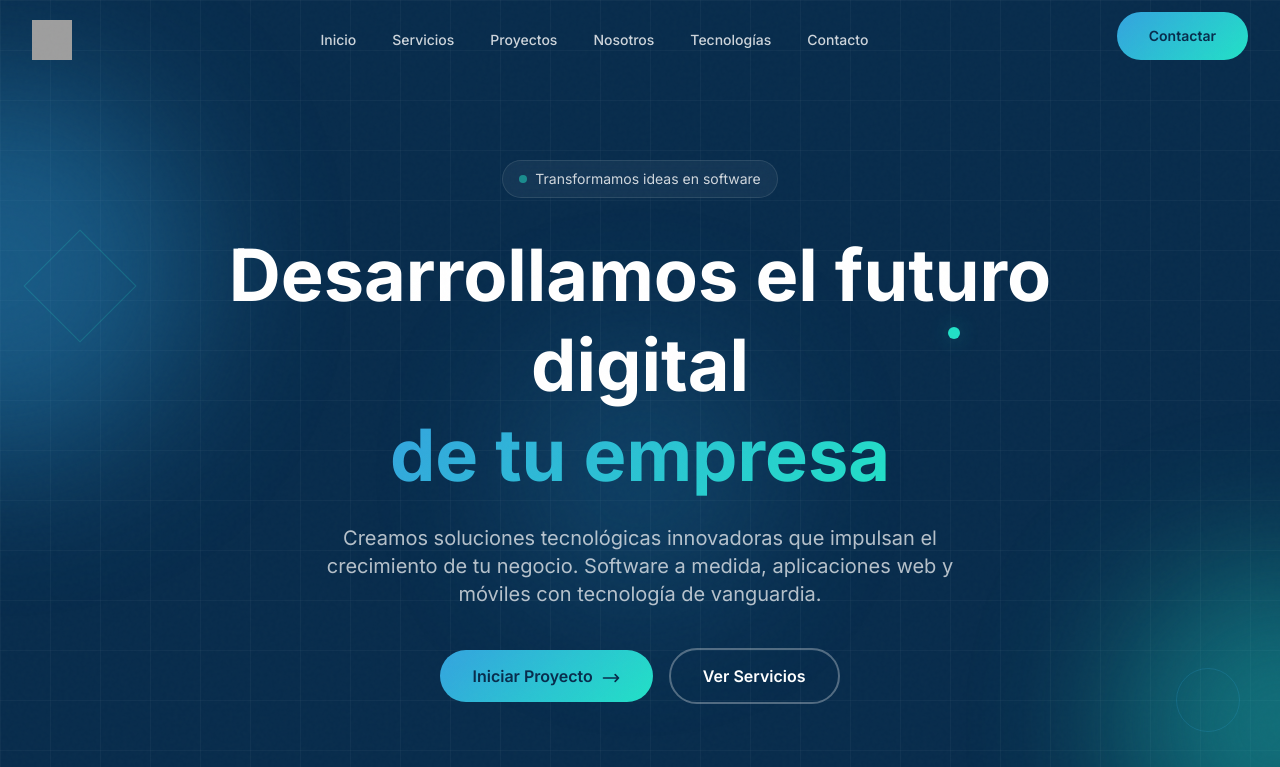
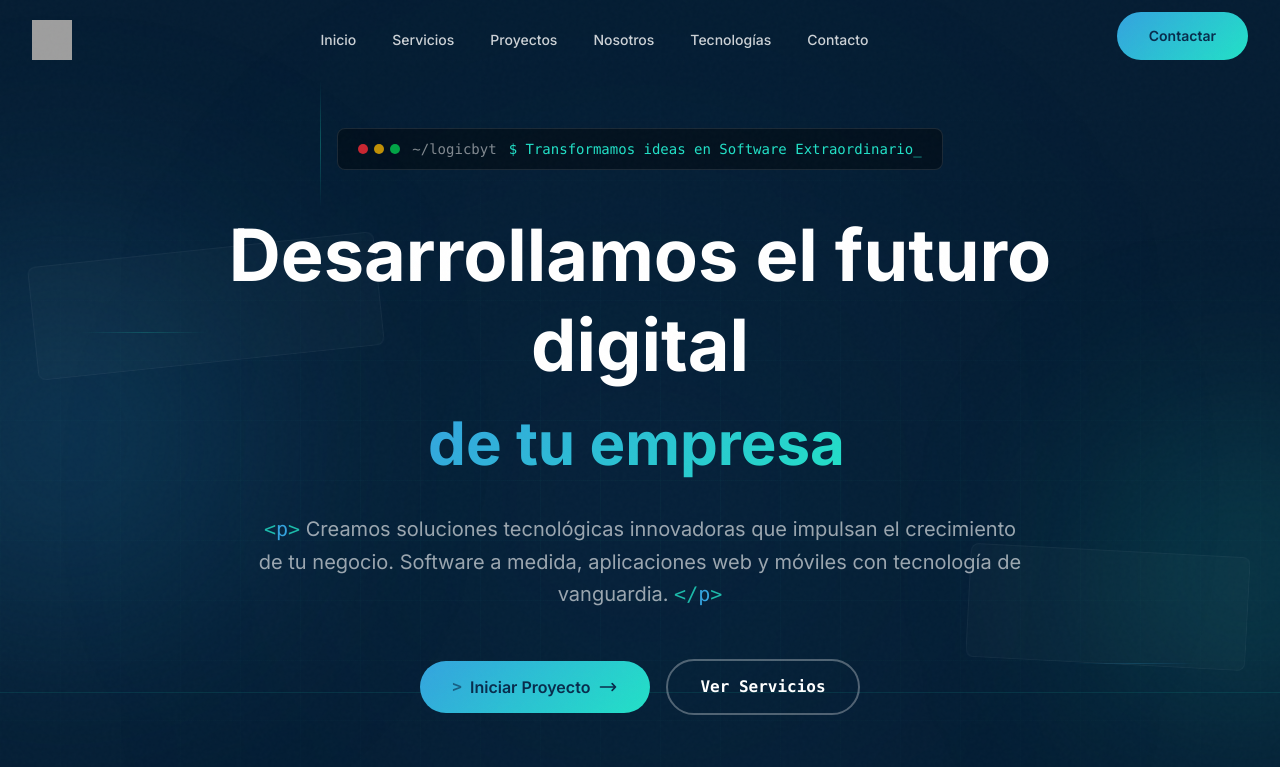
Before and after one commit to logicbyt/new_logicbyt_landing, a React (Vite) app: page / in a window 1280 px wide. Shown: the top 767 px of the page. Built offline with nearby package versions, Linux system fonts and the light colour scheme; grey boxes are pictures that could not be loaded.

Commit message:
feat: enhance Footer and Hero components with new logo and typewriter effect, update site tagline

```diff
--- a/src/components/Hero.tsx
+++ b/src/components/Hero.tsx
@@ -1,84 +1,274 @@
+import { useState, useEffect } from "react";
 import { siteConfig } from "../site.config";
 
+// Typewriter Hook
+function useTypewriter(text: string, speed: number = 50, delay: number = 0) {
+  const [displayText, setDisplayText] = useState("");
+  const [isComplete, setIsComplete] = useState(false);
+  const [showCursor, setShowCursor] = useState(true);
+
+  useEffect(() => {
+    setDisplayText("");
+    setIsComplete(false);
+
+    const startTimeout = setTimeout(() => {
+      let currentIndex = 0;
+      const interval = setInterval(() => {
+        if (currentIndex < text.length) {
+          setDisplayText(text.slice(0, currentIndex + 1));
+          currentIndex++;
+        } else {
+          setIsComplete(true);
+          clearInterval(interval);
+        }
+      }, speed);
+
+      return () => clearInterval(interval);
+    }, delay);
+
+    return () => clearTimeout(startTimeout);
+  }, [text, speed, delay]);
+
+  // Cursor blink
+  useEffect(() => {
+    const cursorInterval = setInterval(() => {
+      setShowCursor((prev) => !prev);
+    }, 530);
+    return () => clearInterval(cursorInterval);
+  }, []);
+
+  return { displayText, isComplete, showCursor };
+}
+
+// Code Line Component
+function CodeLine({ children, delay = 0 }: { children: React.ReactNode; delay?: number }) {
+  return (
+    <div
+      className="flex items-start gap-3 opacity-0 animate-fade-in-left"
+      style={{ animationDelay: `${delay}ms`, animationFillMode: "forwards" }}
+    >
+      <span className="text-white/20 select-none font-mono text-sm w-6 text-right shrink-0">
+        {Math.floor(Math.random() * 90 + 10)}
+      </span>
+      <span className="font-mono text-sm">{children}</span>
+    </div>
+  );
+}
+
 export function Hero() {
+  const { displayText: headlineText, isComplete: headlineComplete, showCursor } = useTypewriter(
+    siteConfig.hero.headline,
+    40,
+    800
+  );
+
+  const { displayText: subheadlineText } = useTypewriter(
+    siteConfig.hero.subheadline,
+    50,
+    headlineComplete ? 0 : 2500
+  );
+
+  const [showContent, setShowContent] = useState(false);
+
+  useEffect(() => {
+    const timer = setTimeout(() => setShowContent(true), 3500);
+    return () => clearTimeout(timer);
+  }, []);
+
   return (
     <section
       id="hero"
-      className="relative min-h-screen flex items-center justify-center overflow-hidden pt-20"
+      className="relative min-h-screen flex items-center justify-center overflow-hidden bg-primary-dark"
     >
-      {/* Background Elements */}
-      <div className="absolute inset-0 grid-pattern"></div>
+      {/* Dark Grid Pattern */}
+      <div className="absolute inset-0 bg-[linear-gradient(rgba(34,225,199,0.03)_1px,transparent_1px),linear-gradient(90deg,rgba(34,225,199,0.03)_1px,transparent_1px)] bg-[size:60px_60px]"></div>
 
-      {/* Animated Orbs */}
-      <div className="glow-orb w-96 h-96 bg-secondary top-20 -left-48 animate-float"></div>
-      <div className="glow-orb w-80 h-80 bg-accent bottom-20 -right-40 animate-float" style={{ animationDelay: "-3s" }}></div>
-      <div className="glow-orb w-64 h-64 bg-secondary/50 top-1/2 left-1/2 -translate-x-1/2 -translate-y-1/2 animate-float" style={{ animationDelay: "-1.5s" }}></div>
+      {/* Gradient Overlays */}
+      <div className="absolute inset-0 bg-gradient-to-b from-primary-dark via-transparent to-primary-dark"></div>
+      <div className="absolute inset-0 bg-gradient-to-r from-primary-dark via-transparent to-primary-dark opacity-60"></div>
 
-      {/* Geometric Decorations */}
-      <div className="absolute top-1/4 left-10 w-20 h-20 border border-accent/20 rotate-45 animate-bounce-subtle hidden lg:block"></div>
-      <div className="absolute bottom-1/4 right-10 w-16 h-16 border border-secondary/20 rounded-full animate-bounce-subtle hidden lg:block" style={{ animationDelay: "-1s" }}></div>
-      <div className="absolute top-1/3 right-1/4 w-3 h-3 bg-accent rounded-full animate-pulse-glow hidden lg:block"></div>
+      {/* Animated Gradient Orbs - More subtle */}
+      <div className="absolute top-1/4 -left-32 w-96 h-96 bg-secondary/20 rounded-full filter blur-[120px] animate-float"></div>
+      <div className="absolute bottom-1/4 -right-32 w-80 h-80 bg-accent/15 rounded-full filter blur-[100px] animate-float" style={{ animationDelay: "-3s" }}></div>
+      <div className="absolute top-1/2 left-1/2 -translate-x-1/2 -translate-y-1/2 w-[600px] h-[600px] bg-secondary/5 rounded-full filter blur-[150px]"></div>
 
-      {/* Content */}
-      <div className="relative z-10 max-w-7xl mx-auto px-4 sm:px-6 lg:px-8 py-20">
-        <div className="text-center max-w-4xl mx-auto">
-          {/* Badge */}
-          <div className="animate-fade-in-down inline-flex items-center gap-2 px-4 py-2 rounded-full glass-effect mb-8">
-            <span className="w-2 h-2 bg-accent rounded-full animate-pulse"></span>
-            <span className="text-sm text-white/80">{siteConfig.brand.tagline}</span>
+      {/* Floating Code Snippets - Left */}
+      <div className="absolute left-8 top-1/4 hidden xl:block opacity-40 hover:opacity-70 transition-opacity duration-500">
+        <div className="glass-effect rounded-lg p-4 transform -rotate-6 hover:rotate-0 transition-transform duration-500">
+          <CodeLine delay={1000}>
+            <span className="text-purple-400">const</span>{" "}
+            <span className="text-blue-300">buildFuture</span>{" "}
+            <span className="text-white/60">=</span>{" "}
+            <span className="text-yellow-300">async</span>{" "}
+            <span className="text-white/60">{"() => {"}</span>
+          </CodeLine>
+          <CodeLine delay={1200}>
+            <span className="text-white/40 ml-4">{"  "}</span>
+            <span className="text-purple-400">await</span>{" "}
+            <span className="text-blue-300">innovation</span>
+            <span className="text-white/60">();</span>
+          </CodeLine>
+          <CodeLine delay={1400}>
+            <span className="text-white/40 ml-4">{"  "}</span>
+            <span className="text-purple-400">return</span>{" "}
+            <span className="text-green-400">'success'</span>
+            <span className="text-white/60">;</span>
+          </CodeLine>
+          <CodeLine delay={1600}>
+            <span className="text-white/60">{"};"}</span>
+          </CodeLine>
+        </div>
+      </div>
+
+      {/* Floating Code Snippets - Right */}
+      <div className="absolute right-8 bottom-1/3 hidden xl:block opacity-40 hover:opacity-70 transition-opacity duration-500">
+        <div className="glass-effect rounded-lg p-4 transform rotate-3 hover:rotate-0 transition-transform duration-500">
+          <CodeLine delay={1800}>
+            <span className="text-pink-400">interface</span>{" "}
+            <span className="text-yellow-300">Solution</span>{" "}
+            <span className="text-white/60">{"{"}</span>
+          </CodeLine>
+          <CodeLine delay={2000}>
+            <span className="text-white/40 ml-4">{"  "}</span>
+            <span className="text-blue-300">quality</span>
+            <span className="text-white/60">:</span>{" "}
+            <span className="text-green-400">'exceptional'</span>
+            <span className="text-white/60">;</span>
+          </CodeLine>
+          <CodeLine delay={2200}>
+            <span className="text-white/40 ml-4">{"  "}</span>
+            <span className="text-blue-300">innovation</span>
+            <span className="text-white/60">:</span>{" "}
+            <span className="text-orange-400">true</span>
+            <span className="text-white/60">;</span>
+          </CodeLine>
+          <CodeLine delay={2400}>
+            <span className="text-white/60">{"}"}</span>
+          </CodeLine>
+        </div>
+      </div>
+
+      {/* Decorative Lines */}
+      <div className="absolute top-20 left-1/4 w-px h-32 bg-gradient-to-b from-transparent via-accent/30 to-transparent hidden lg:block"></div>
+      <div className="absolute bottom-20 right-1/4 w-px h-32 bg-gradient-to-b from-transparent via-secondary/30 to-transparent hidden lg:block"></div>
+      <div className="absolute top-1/3 left-20 w-32 h-px bg-gradient-to-r from-transparent via-accent/20 to-transparent hidden lg:block"></div>
+      <div className="absolute bottom-1/3 right-20 w-32 h-px bg-gradient-to-r from-transparent via-secondary/20 to-transparent hidden lg:block"></div>
+
+      {/* Main Content */}
+      <div className="relative z-10 max-w-7xl mx-auto px-4 sm:px-6 lg:px-8 py-20 pt-32">
+        <div className="text-center max-w-5xl mx-auto">
+
+          {/* Terminal-style Badge */}
+          <div className="animate-fade-in-down inline-flex items-center gap-3 px-5 py-2.5 rounded-lg bg-black/40 border border-white/10 mb-10">
+            <div className="flex items-center gap-1.5">
+              <span className="w-2.5 h-2.5 rounded-full bg-red-500/80"></span>
+              <span className="w-2.5 h-2.5 rounded-full bg-yellow-500/80"></span>
+              <span className="w-2.5 h-2.5 rounded-full bg-green-500/80"></span>
+            </div>
+            <span className="text-sm font-mono text-white/50">~/logicbyt</span>
+            <span className="text-sm font-mono text-accent">$ {siteConfig.brand.tagline}_</span>
           </div>
 
-          {/* Main Headline */}
-          <h1 className="animate-fade-in-up text-4xl sm:text-5xl md:text-6xl lg:text-7xl font-bold leading-tight mb-6">
-            <span className="text-white">{siteConfig.hero.headline}</span>
-            <br />
-            <span className="gradient-text">{siteConfig.hero.subheadline}</span>
+          {/* Main Headline with Typewriter */}
+          <h1 className="text-4xl sm:text-5xl md:text-6xl lg:text-7xl font-bold leading-tight mb-4">
+            <span className="text-white">
+              {headlineText}
+              {!headlineComplete && (
+                <span className={`inline-block w-[3px] h-[1em] bg-accent ml-1 align-middle ${showCursor ? 'opacity-100' : 'opacity-0'}`}></span>
+              )}
+            </span>
           </h1>
 
-          {/* Description */}
-          <p className="animate-fade-in-up text-lg sm:text-xl text-white/70 max-w-2xl mx-auto mb-10" style={{ animationDelay: "0.2s" }}>
-            {siteConfig.hero.description}
-          </p>
+          <h2 className="text-3xl sm:text-4xl md:text-5xl lg:text-6xl font-bold leading-tight mb-8">
+            <span className="gradient-text">
+              {subheadlineText}
+              {headlineComplete && (
+                <span className={`inline-block w-[3px] h-[0.9em] bg-accent ml-1 align-middle ${showCursor ? 'opacity-100' : 'opacity-0'}`}></span>
+              )}
+            </span>
+          </h2>
+
+          {/* Description with code styling */}
+          <div
+            className={`max-w-3xl mx-auto mb-12 transition-all duration-700 ${showContent ? 'opacity-100 translate-y-0' : 'opacity-0 translate-y-4'}`}
+          >
+            <p className="text-lg sm:text-xl text-white/60 leading-relaxed">
+              <span className="text-accent/80 font-mono">{"<"}</span>
+              <span className="text-secondary font-mono">p</span>
+              <span className="text-accent/80 font-mono">{">"}</span>
+              {" "}{siteConfig.hero.description}{" "}
+              <span className="text-accent/80 font-mono">{"</"}</span>
+              <span className="text-secondary font-mono">p</span>
+              <span className="text-accent/80 font-mono">{">"}</span>
+            </p>
+          </div>
 
           {/* CTA Buttons */}
-          <div className="animate-fade-in-up flex flex-col sm:flex-row items-center justify-center gap-4 mb-16" style={{ animationDelay: "0.4s" }}>
-            <a href={siteConfig.hero.primaryCTA.href} className="btn-primary text-base">
+          <div
+            className={`flex flex-col sm:flex-row items-center justify-center gap-4 mb-16 transition-all duration-700 delay-200 ${showContent ? 'opacity-100 translate-y-0' : 'opacity-0 translate-y-4'}`}
+          >
+            <a href={siteConfig.hero.primaryCTA.href} className="group btn-primary text-base flex items-center gap-2">
+              <span className="font-mono text-primary/60">{">"}</span>
               {siteConfig.hero.primaryCTA.text}
-              <svg className="inline-block w-5 h-5 ml-2 transition-transform group-hover:translate-x-1" fill="none" viewBox="0 0 24 24" stroke="currentColor">
+              <svg className="w-5 h-5 transition-transform duration-300 group-hover:translate-x-1" fill="none" viewBox="0 0 24 24" stroke="currentColor">
                 <path strokeLinecap="round" strokeLinejoin="round" strokeWidth={2} d="M17 8l4 4m0 0l-4 4m4-4H3" />
               </svg>
             </a>
-            <a href={siteConfig.hero.secondaryCTA.href} className="btn-secondary text-base">
+            <a href={siteConfig.hero.secondaryCTA.href} className="btn-secondary text-base font-mono">
               {siteConfig.hero.secondaryCTA.text}
             </a>
           </div>
 
-          {/* Stats */}
-          <div className="animate-fade-in-up grid grid-cols-2 md:grid-cols-4 gap-6 md:gap-8" style={{ animationDelay: "0.6s" }}>
+          {/* Stats with code-style design */}
+          <div
+            className={`grid grid-cols-2 md:grid-cols-4 gap-4 md:gap-6 transition-all duration-700 delay-300 ${showContent ? 'opacity-100 translate-y-0' : 'opacity-0 translate-y-4'}`}
+          >
             {siteConfig.hero.stats.map((stat, index) => (
               <div
                 key={index}
-                className="glass-card rounded-2xl p-6 text-center group cursor-default"
+                className="group relative bg-black/30 border border-white/5 rounded-xl p-6 text-center hover:border-accent/30 hover:bg-black/40 transition-all duration-300"
               >
-                <div className="text-3xl sm:text-4xl font-bold gradient-text mb-1 transition-transform duration-300 group-hover:scale-110">
+                {/* Corner decorations */}
+                <div className="absolute top-0 left-0 w-3 h-3 border-t border-l border-accent/30 rounded-tl-lg"></div>
+                <div className="absolute top-0 right-0 w-3 h-3 border-t border-r border-accent/30 rounded-tr-lg"></div>
+                <div className="absolute bottom-0 left-0 w-3 h-3 border-b border-l border-accent/30 rounded-bl-lg"></div>
+                <div className="absolute bottom-0 right-0 w-3 h-3 border-b border-r border-accent/30 rounded-br-lg"></div>
+
+                <div className="text-3xl sm:text-4xl font-bold font-mono gradient-text mb-2 transition-transform duration-300 group-hover:scale-110">
                   {stat.value}
                 </div>
-                <div className="text-sm text-white/60">{stat.label}</div>
+                <div className="text-xs sm:text-sm text-white/40 font-mono">
+                  // {stat.label}
+                </div>
               </div>
             ))}
           </div>
         </div>
 
         {/* Scroll Indicator */}
-        <div className="absolute bottom-10 left-1/2 -translate-x-1/2 animate-bounce-subtle">
-          <a href="#services" className="flex flex-col items-center gap-2 text-white/40 hover:text-white/60 transition-colors">
-            <span className="text-xs uppercase tracking-widest">Explorar</span>
-            <svg className="w-5 h-5" fill="none" viewBox="0 0 24 24" stroke="currentColor">
-              <path strokeLinecap="round" strokeLinejoin="round" strokeWidth={2} d="M19 14l-7 7m0 0l-7-7m7 7V3" />
-            </svg>
+        <div className="absolute bottom-8 left-1/2 -translate-x-1/2">
+          <a href="#services" className="flex flex-col items-center gap-2 text-white/30 hover:text-accent transition-colors duration-300 group">
+            <span className="text-xs font-mono tracking-wider">scroll()</span>
+            <div className="w-6 h-10 rounded-full border-2 border-current p-1 flex justify-center">
+              <div className="w-1 h-2 bg-current rounded-full animate-bounce-subtle"></div>
+            </div>
           </a>
         </div>
       </div>
+
+      {/* Scan line effect */}
+      <div className="absolute inset-0 pointer-events-none overflow-hidden">
+        <div className="absolute w-full h-px bg-accent/10 animate-[scan_8s_linear_infinite]" style={{ top: '0%' }}></div>
+      </div>
+
+      <style>{`
+        @keyframes scan {
+          0% { transform: translateY(0); opacity: 0; }
+          10% { opacity: 1; }
+          90% { opacity: 1; }
+          100% { transform: translateY(100vh); opacity: 0; }
+        }
+      `}</style>
     </section>
   );
 }
--- a/src/site.config.ts
+++ b/src/site.config.ts
@@ -7,7 +7,7 @@ export const siteConfig = {
   // Brand Information
   brand: {
     name: "LogicByt",
-    tagline: "Transformamos ideas en software",
+    tagline: "Transformamos ideas en Software Extraordinario",
     logo: "/logo.svg",
     logobw: "/logo-bw.svg",
   },
```
Also changed, not shown: src/components/Footer.tsx (+6 -4 lines).
